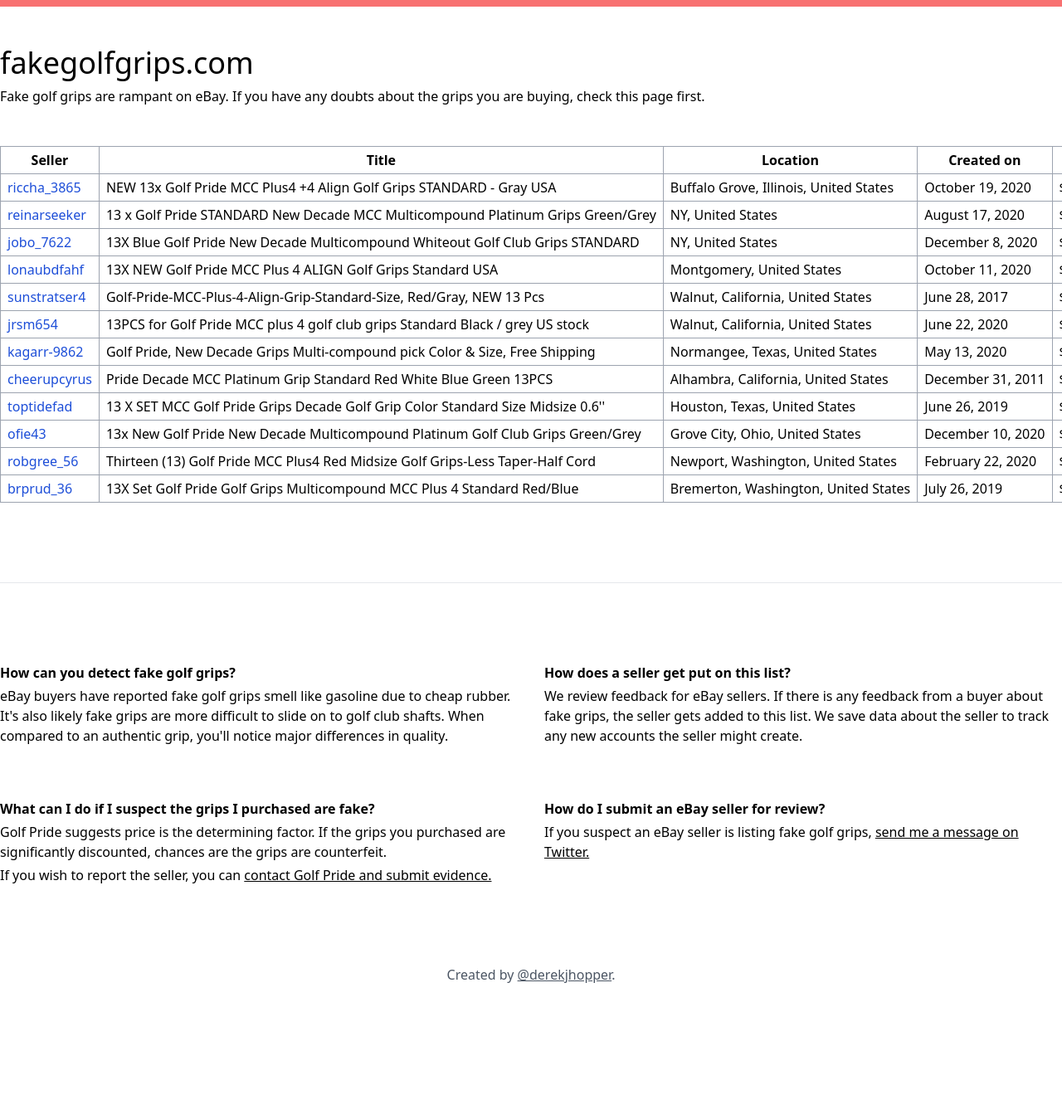
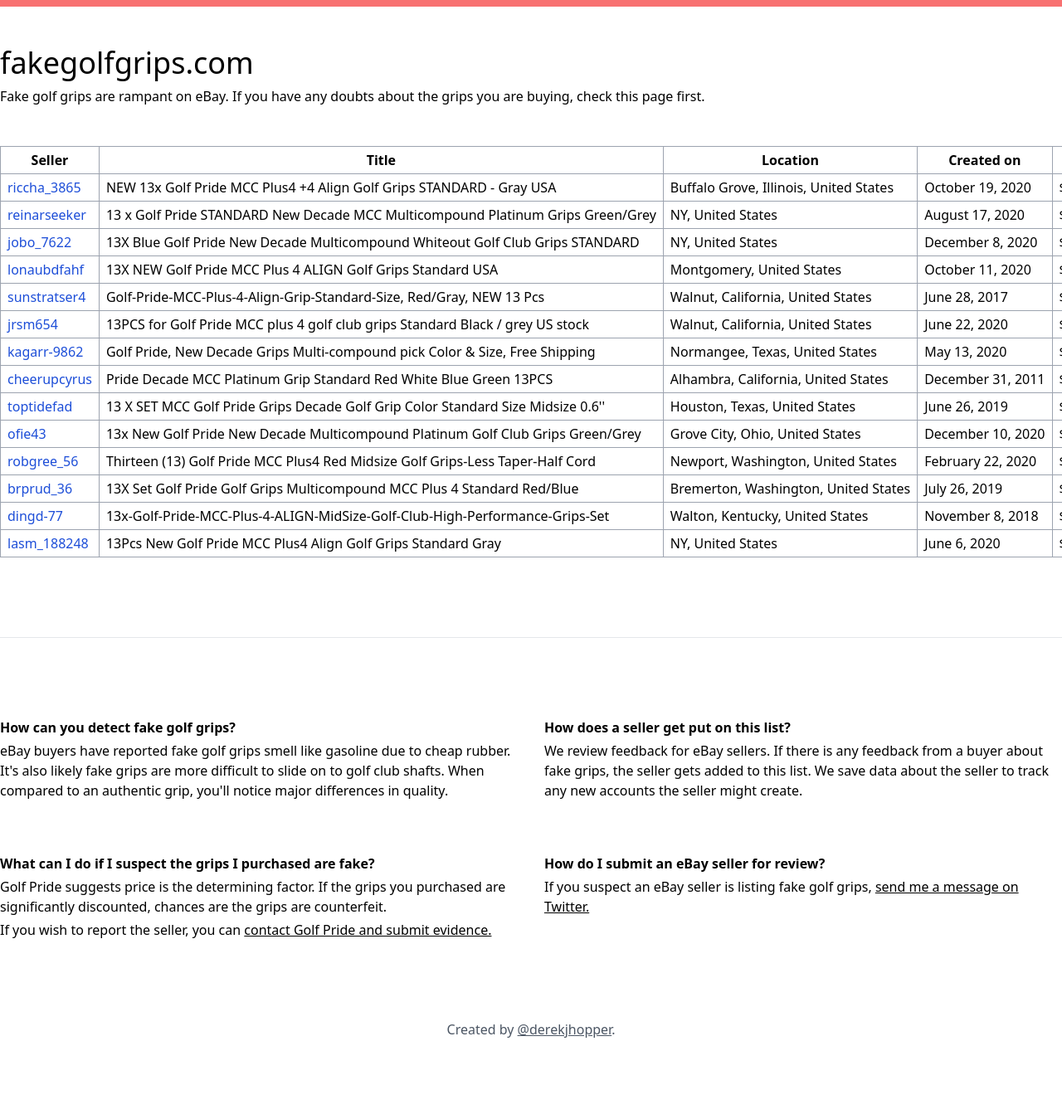
Before and after one commit to djhopper01/fakegolfgrips, a Jekyll site: the page built from docs/index.html, in a window 1280 px wide. Shown: the whole page at 83% size. Built offline with Jekyll 4.4.1, drawn with Linux system fonts in a browser that asks for light colours; comment, search, counter and statistics services are not loaded; before the commit the page ends 1283 px from its top, so only the background shows below that.

Commit message:
Update sellers.yml

```diff
--- a/docs/_data/sellers.yml
+++ b/docs/_data/sellers.yml
@@ -87,3 +87,17 @@
   title: 13X Set Golf Pride Golf Grips Multicompound MCC Plus 4 Standard Red/Blue
   price: $32.51
   created_on: July 26, 2019
+
+- username: dingd-77
+  profile: https://www.ebay.com/usr/dingd-77
+  location: Walton, Kentucky, United States
+  title: 13x-Golf-Pride-MCC-Plus-4-ALIGN-MidSize-Golf-Club-High-Performance-Grips-Set
+  price: $72.95
+  created_on: November 8, 2018
+
+- username: lasm_188248
+  profile: https://www.ebay.com/usr/lasm_188248
+  location: NY, United States
+  title: 13Pcs New Golf Pride MCC Plus4 Align Golf Grips Standard Gray
+  price: $61.77
+  created_on: June 6, 2020
```
